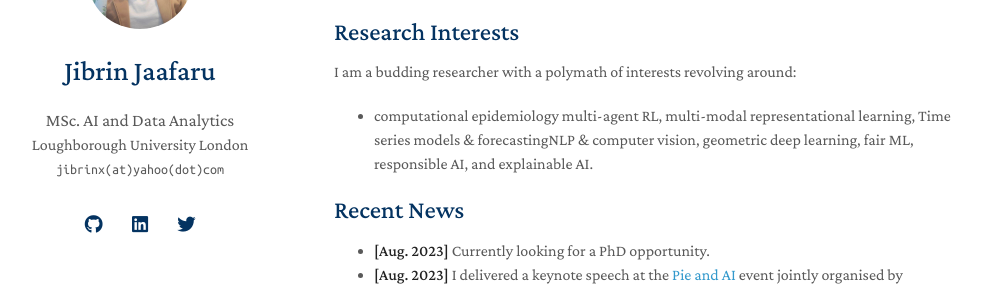
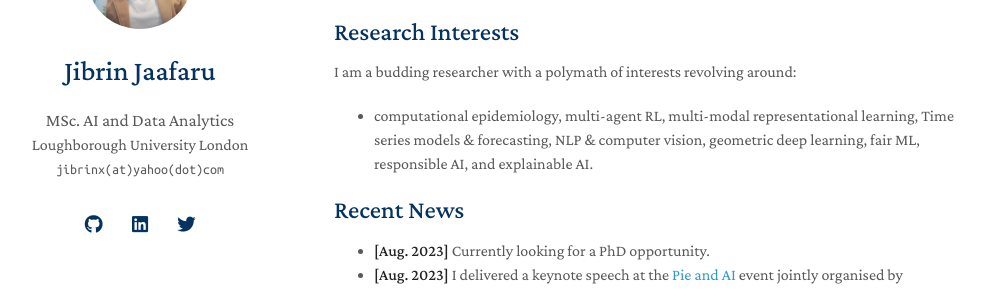
Before and after one commit to jibrinx/jibrinx.github.io, a Jekyll site: the page built from index.md, in a window 1280 px wide and 900 px high, scrolled down 700 px. Shown: the part 153-444 px from the top of the window, without its empty margins (136-1142 px from the left). Built offline with Jekyll 4.4.1, drawn with Linux system fonts in a browser that asks for light colours; nearby versions of some CDN libraries; a style sheet for code colours, icons or effects is not loaded.

Commit message:
Update index.md

```diff
--- a/index.md
+++ b/index.md
@@ -19,7 +19,7 @@ I appreciate your interest in reading a snippet of my story so far. Feel free to
 
 ## Research Interests
 I am a budding researcher with a polymath of interests revolving around:
-- computational epidemiology multi-agent RL, multi-modal representational learning, Time series models & forecastingNLP & computer vision, geometric deep learning, fair ML, responsible AI, and explainable AI.
+- computational epidemiology, multi-agent RL, multi-modal representational learning, Time series models & forecasting, NLP & computer vision, geometric deep learning, fair ML, responsible AI, and explainable AI.
 
 ## Recent News
 
```
